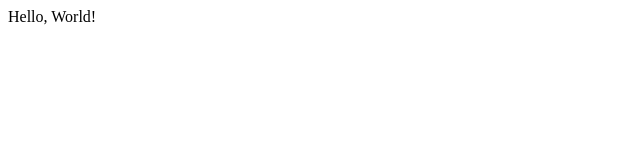
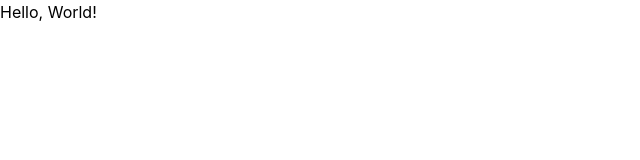
Before and after one commit to TearingMoon/tearings-portfolio, a Vue app: page / in a window 1280 px wide. Shown: the top 160 px of the page, without its empty margins (0-640 px from the left). Built offline with nearby package versions, Linux system fonts and the light colour scheme.

Commit message:
feat: integrate Tailwind CSS into the project

```diff
--- a/package.json
+++ b/package.json
@@ -9,6 +9,8 @@
     "preview": "vite preview"
   },
   "dependencies": {
+    "@tailwindcss/vite": "^4.3.1",
+    "tailwindcss": "^4.3.1",
     "vue": "^3.5.38",
     "vue-i18n": "^11.4.6",
     "vue-router": "^5.1.0"
--- a/src/styles/main.css
+++ b/src/styles/main.css
@@ -0,0 +1 @@
+@import "tailwindcss";
--- a/vite.config.ts
+++ b/vite.config.ts
@@ -1,10 +1,12 @@
 import { defineConfig } from "vite";
+import { fileURLToPath, URL } from "node:url";
+
 import vue from "@vitejs/plugin-vue";
-import { fileURLToPath, URL } from "node:url";
+import tailwindcss from "@tailwindcss/vite";
 
 // https://vite.dev/config/
 export default defineConfig({
-  plugins: [vue()],
+  plugins: [vue(), tailwindcss()],
   resolve: {
     alias: {
       "@": fileURLToPath(new URL("./src", import.meta.url)),
```
Also changed, not shown: 1 other file (tests, documents, lock files or other folders).
